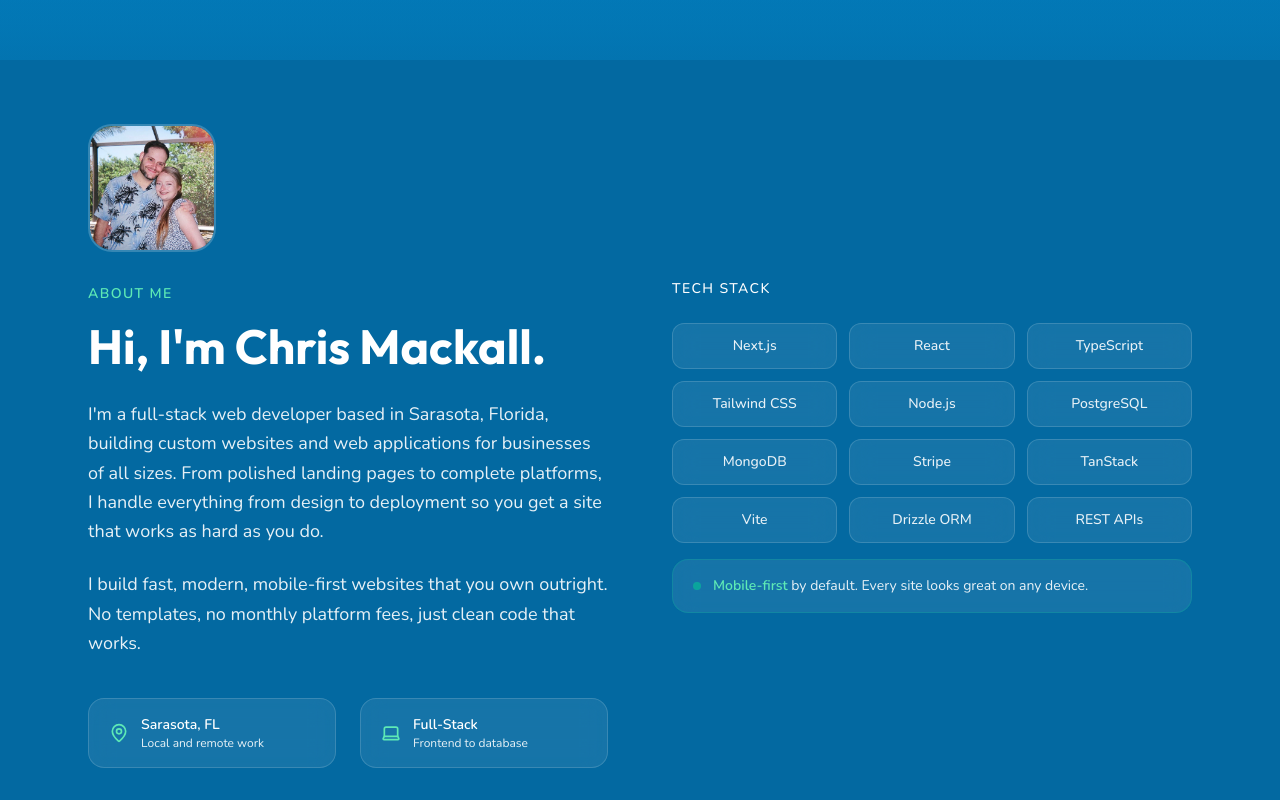
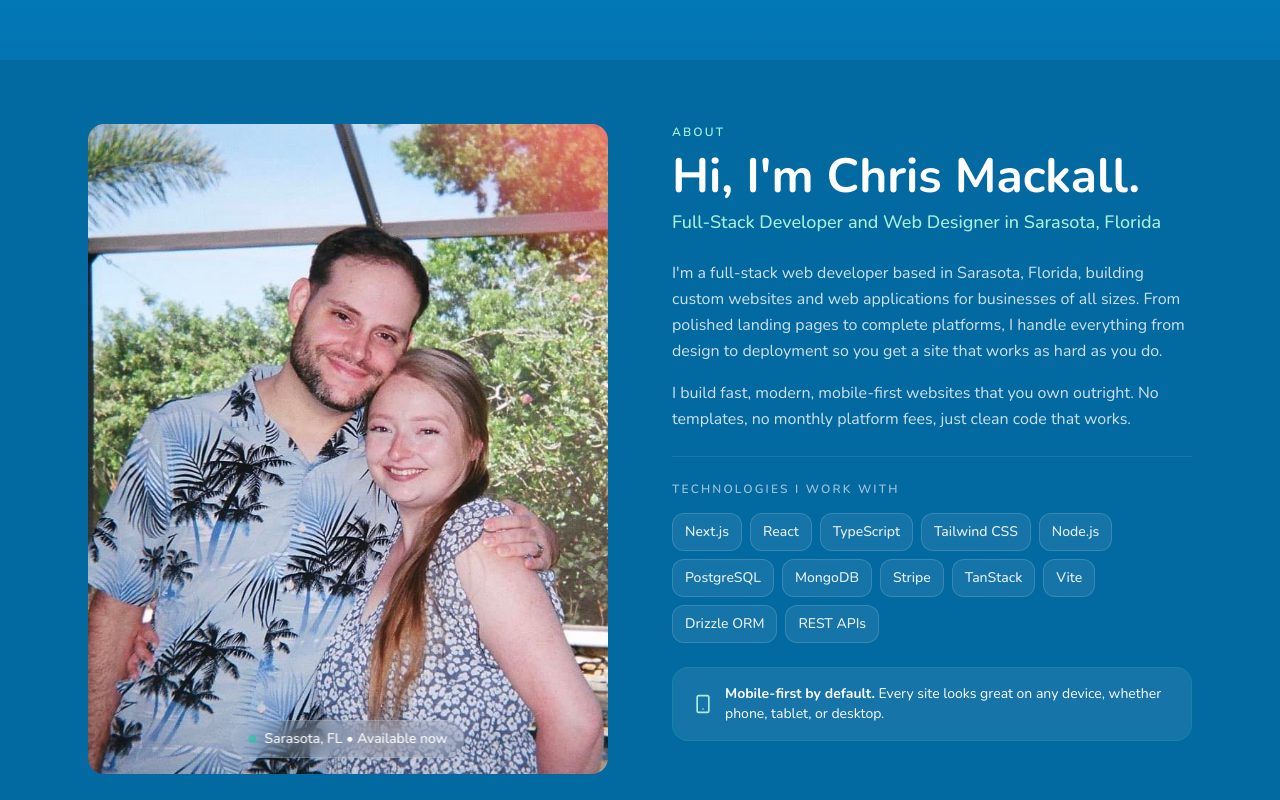
Before and after one commit to Cremacious/code-mack, a Next.js app: page / in a window 1280 px wide. Shown: the part 620-1420 px from the top of the page. Built offline with nearby package versions, Linux system fonts and the light colour scheme.

Commit message:
Fixed About Me format

```diff
--- a/src/components/sections/about.tsx
+++ b/src/components/sections/about.tsx
@@ -1,68 +1,57 @@
 import Image from 'next/image';
-import { Laptop, MapPin, Calendar } from 'lucide-react';
+import { Smartphone } from 'lucide-react';
 
 export function About() {
   return (
     <section id="about" className="py-16 relative">
       <div className="max-w-6xl mx-auto px-6">
-        <div className="grid grid-cols-1 lg:grid-cols-2 gap-16 items-center">
-          {/* Left — text */}
+        <div className="grid grid-cols-1 lg:grid-cols-2 gap-16 items-start">
+          {/* Left — photo */}
+          <div className="relative w-full aspect-[4/5] rounded-2xl overflow-hidden">
+            <Image
+              src="/images/profile.jpg"
+              alt="Chris Mackall"
+              fill
+              className="object-cover object-top"
+            />
+            <div className="absolute bottom-4 left-1/2 -translate-x-1/2 glass-card rounded-full px-4 py-2 flex items-center gap-2 whitespace-nowrap">
+              <div className="w-2 h-2 rounded-full bg-emerald-400 animate-pulse" />
+              <span className="text-sm font-medium text-white">
+                Sarasota, FL &bull; Available now
+              </span>
+            </div>
+          </div>
+
+          {/* Right — content */}
           <div>
-            <div className="w-32 h-32 rounded-3xl overflow-hidden border-2 border-white/20 mb-8 mx-auto lg:mx-0">
-              <Image
-                src="/images/profile.jpg"
-                alt="Chris Mackall"
-                width={128}
-                height={128}
-                className="w-full h-full object-cover"
-              />
-            </div>
-            <p className="text-emerald-300 text-sm font-semibold uppercase tracking-widest mb-3">
-              About Me
+            <p className="font-outfit text-xs font-semibold tracking-[0.18em] uppercase text-[#a8f0dc] mb-3">
+              ABOUT
             </p>
-            <h2 className="text-4xl md:text-5xl font-bold text-white leading-tight mb-6 font-(family-name:--font-outfit)">
+            <h2 className="font-outfit text-4xl lg:text-5xl font-bold text-white mb-2">
               Hi, I&apos;m Chris Mackall.
             </h2>
-            <p className="text-white/90 text-lg leading-relaxed mb-6">
+            <p className="text-[#a8f0dc] text-lg font-medium mb-6">
+              Full-Stack Developer and Web Designer in Sarasota, Florida
+            </p>
+            <p className="text-white/80 text-base leading-relaxed mb-4">
               I&apos;m a full-stack web developer based in Sarasota, Florida,
               building custom websites and web applications for businesses of
               all sizes. From polished landing pages to complete platforms, I
               handle everything from design to deployment so you get a site that
               works as hard as you do.
             </p>
-            <p className="text-white/90 text-lg leading-relaxed mb-10">
+            <p className="text-white/80 text-base leading-relaxed mb-4">
               I build fast, modern, mobile-first websites that you own outright.
               No templates, no monthly platform fees, just clean code that
               works.
             </p>
 
-            {/* Stats */}
-            <div className="grid grid-cols-1 md:grid-cols-2 gap-6 ">
-              <div className="glass-card rounded-2xl px-5 py-4 flex items-center gap-3">
-                <MapPin className="w-5 h-5 text-emerald-300 shrink-0" />
-                <div>
-                  <p className="text-white font-semibold text-sm">
-                    Sarasota, FL
-                  </p>
-                  <p className="text-white/90 text-xs">Local and remote work</p>
-                </div>
-              </div>
-              <div className="glass-card rounded-2xl px-5 py-4 flex items-center gap-3">
-                <Laptop className="w-5 h-5 text-emerald-300 shrink-0" />
-                <div>
-                  <p className="text-white font-semibold text-sm">Full-Stack</p>
-                  <p className="text-white/90 text-xs">Frontend to database</p>
-                </div>
-              </div>
-            </div>
-          </div>
+            <hr className="border-white/10 my-6" />
 
-          {/* Right — skills grid */}
-          <div>
-            <p className="text-white text-sm font-medium uppercase tracking-widest mb-6">
-              Tech Stack
+            <p className="font-outfit text-xs font-semibold tracking-[0.18em] uppercase text-white/60 mb-4">
+              TECHNOLOGIES I WORK WITH
             </p>
-            <div className="grid grid-cols-3 gap-3">
+            <div className="flex flex-wrap gap-2 mb-6">
               {[
                 'Next.js',
                 'React',
@@ -79,22 +68,19 @@ export function About() {
               ].map((skill) => (
                 <div
                   key={skill}
-                  className="glass-card rounded-xl px-3 py-3 text-center text-sm font-medium text-white/90 hover:text-white hover:bg-white/15 transition-all cursor-default"
+                  className="glass-card rounded-xl px-3 py-2 text-sm font-medium text-white/90 hover:text-white hover:bg-white/15 transition-all cursor-default"
                 >
                   {skill}
                 </div>
               ))}
             </div>
 
-            {/* Mobile-first badge */}
-            <div className="mt-4 glass-card rounded-2xl px-5 py-4 flex items-center gap-3 border border-emerald-400/20">
-              <div className="w-2 h-2 rounded-full bg-emerald-400 animate-pulse shrink-0" />
-              <p className="text-sm text-white/90">
-                <span className="text-emerald-300 font-semibold">
-                  Mobile-first
-                </span>{' '}
-                by default. Every site looks great on any device.
-              </p>
+            <div className="glass-card rounded-2xl px-5 py-4 flex items-center gap-3 border border-emerald-400/20">
+              <Smartphone className="text-[#a8f0dc] shrink-0" size={20} />
+              <span className="text-white text-sm">
+                <strong>Mobile-first by default.</strong> Every site looks great
+                on any device, whether phone, tablet, or desktop.
+              </span>
             </div>
           </div>
         </div>
```
